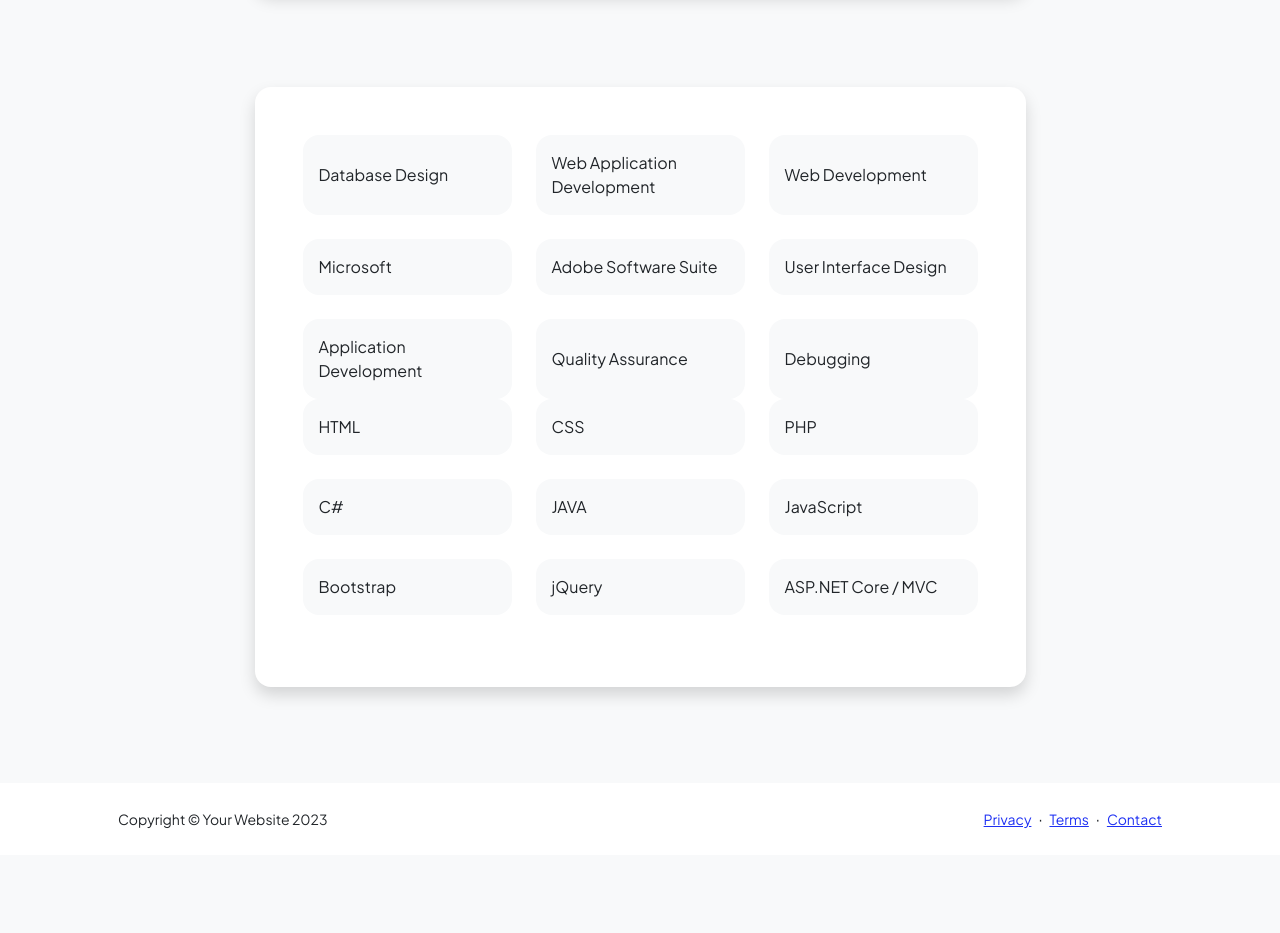
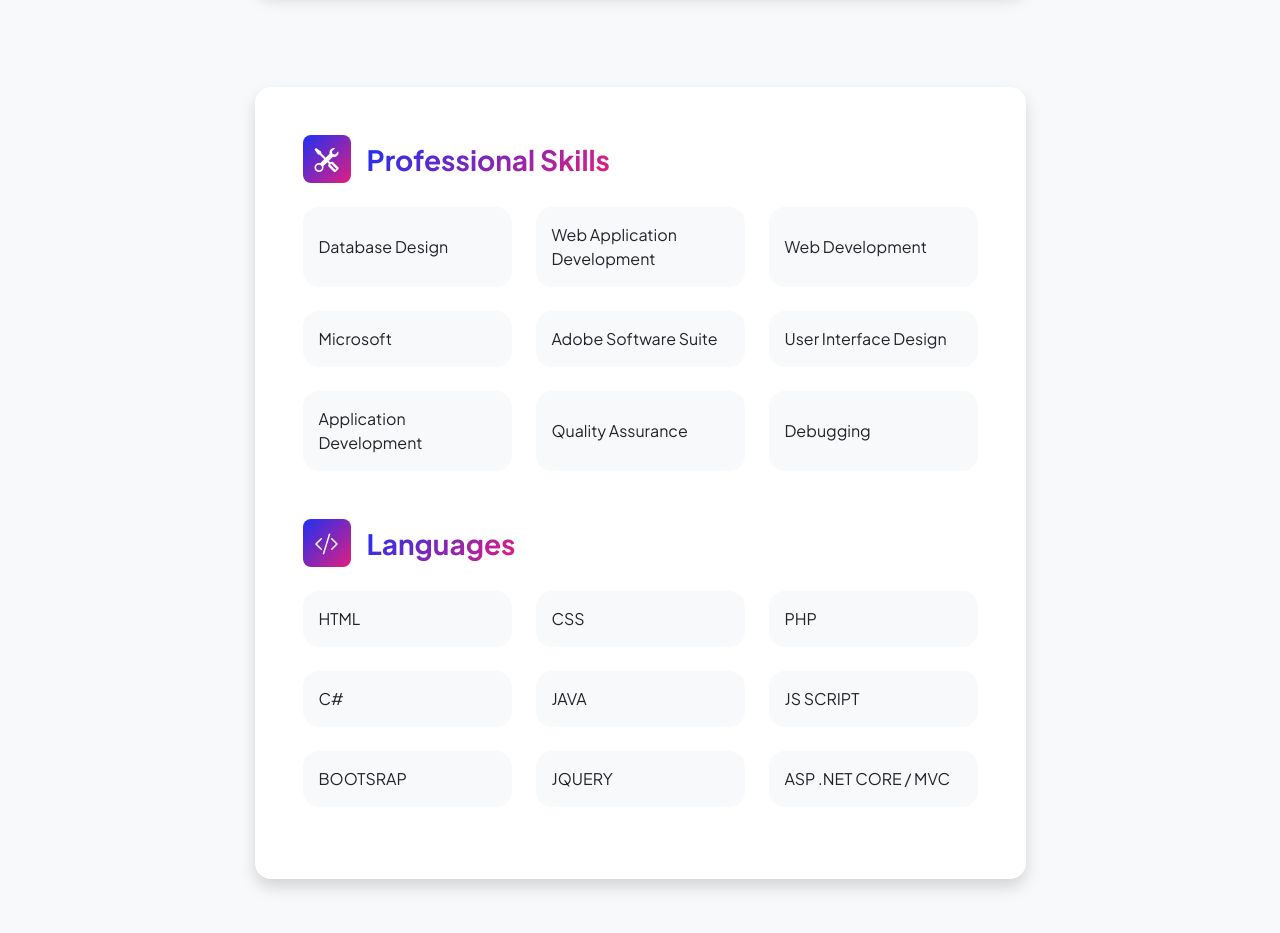
Before and after one commit to EscaleraJandel123/MyPortfolio.github.io, a plain HTML site: page resume.html in a window 1280 px wide. Shown: the part 2460-3393 px from the top of the page. Before the commit the page ends 3315 px from the top, so only its background shows below. Drawn offline with nearby package versions, Linux system fonts and the light colour scheme.

Commit message:
Update resume.html

```diff
--- a/resume.html
+++ b/resume.html
@@ -222,72 +222,48 @@
                             <div class="card shadow border-0 rounded-4 mb-5">
                                 <div class="card-body p-5">
                                     <!-- Professional skills list-->
-                                    <div class="row row-cols-1 row-cols-md-3 mb-4">
-                                        <div class="col mb-4 mb-md-0">
-                                            <div class="d-flex align-items-center bg-light rounded-4 p-3 h-100">Database Design</div>
+                                    <div class="mb-5">
+                                        <div class="d-flex align-items-center mb-4">
+                                            <div class="feature bg-primary bg-gradient-primary-to-secondary text-white rounded-3 me-3"><i class="bi bi-tools"></i></div>
+                                            <h3 class="fw-bolder mb-0"><span class="text-gradient d-inline">Professional Skills</span></h3>
                                         </div>
-                                        <div class="col mb-4 mb-md-0">
-                                            <div class="d-flex align-items-center bg-light rounded-4 p-3 h-100">Web Application Development</div>
+                                        <div class="row row-cols-1 row-cols-md-3 mb-4">
+                                            <div class="col mb-4 mb-md-0"><div class="d-flex align-items-center bg-light rounded-4 p-3 h-100">Database Design</div></div>
+                                            <div class="col mb-4 mb-md-0"><div class="d-flex align-items-center bg-light rounded-4 p-3 h-100">Web Application Development</div></div>
+                                            <div class="col"><div class="d-flex align-items-center bg-light rounded-4 p-3 h-100">Web Development</div></div>
                                         </div>
-                                        <div class="col">
-                                            <div class="d-flex align-items-center bg-light rounded-4 p-3 h-100">Web Development</div>
+                                        <div class="row row-cols-1 row-cols-md-3">
+                                            <div class="col mb-4 mb-md-0"><div class="d-flex align-items-center bg-light rounded-4 p-3 h-100">Microsoft</div></div>
+                                            <div class="col mb-4 mb-md-0"><div class="d-flex align-items-center bg-light rounded-4 p-3 h-100">Adobe Software Suite</div></div>
+                                            <div class="col"><div class="d-flex align-items-center bg-light rounded-4 p-3 h-100">User Interface Design</div></div>
+                                        </div>
+                                        <br>
+                                        <div class="row row-cols-1 row-cols-md-3">
+                                            <div class="col mb-4 mb-md-0"><div class="d-flex align-items-center bg-light rounded-4 p-3 h-100">Application Development</div></div>
+                                            <div class="col mb-4 mb-md-0"><div class="d-flex align-items-center bg-light rounded-4 p-3 h-100">Quality Assurance</div></div>
+                                            <div class="col"><div class="d-flex align-items-center bg-light rounded-4 p-3 h-100">Debugging</div></div>
                                         </div>
                                     </div>
-                                    <div class="row row-cols-1 row-cols-md-3 mb-4">
-                                        <div class="col mb-4 mb-md-0">
-                                            <div class="d-flex align-items-center bg-light rounded-4 p-3 h-100">Microsoft</div>
+                                    <!-- Languages list-->
+                                    <div class="mb-0">
+                                        <div class="d-flex align-items-center mb-4">
+                                            <div class="feature bg-primary bg-gradient-primary-to-secondary text-white rounded-3 me-3"><i class="bi bi-code-slash"></i></div>
+                                            <h3 class="fw-bolder mb-0"><span class="text-gradient d-inline">Languages</span></h3>
                                         </div>
-                                        <div class="col mb-4 mb-md-0">
-                                            <div class="d-flex align-items-center bg-light rounded-4 p-3 h-100">Adobe Software Suite</div>
+                                        <div class="row row-cols-1 row-cols-md-3 mb-4">
+                                            <div class="col mb-4 mb-md-0"><div class="d-flex align-items-center bg-light rounded-4 p-3 h-100">HTML</div></div>
+                                            <div class="col mb-4 mb-md-0"><div class="d-flex align-items-center bg-light rounded-4 p-3 h-100">CSS</div></div>
+                                            <div class="col"><div class="d-flex align-items-center bg-light rounded-4 p-3 h-100">PHP</div></div>
                                         </div>
-                                        <div class="col">
-                                            <div class="d-flex align-items-center bg-light rounded-4 p-3 h-100">User Interface Design</div>
+                                        <div class="row row-cols-1 row-cols-md-3 mb-4">
+                                            <div class="col mb-4 mb-md-0"><div class="d-flex align-items-center bg-light rounded-4 p-3 h-100">C#</div></div>
+                                            <div class="col mb-4 mb-md-0"><div class="d-flex align-items-center bg-light rounded-4 p-3 h-100">JAVA</div></div>
+                                            <div class="col"><div class="d-flex align-items-center bg-light rounded-4 p-3 h-100">JS SCRIPT</div></div>
                                         </div>
-                                    </div>
-                                    <div class="row row-cols-1 row-cols-md-3">
-                                        <div class="col mb-4 mb-md-0">
-                                            <div class="d-flex align-items-center bg-light rounded-4 p-3 h-100">Application Development</div>
-                                        </div>
-                                        <div class="col mb-4 mb-md-0">
-                                            <div class="d-flex align-items-center bg-light rounded-4 p-3 h-100">Quality Assurance</div>
-                                        </div>
-                                        <div class="col">
-                                            <div class="d-flex align-items-center bg-light rounded-4 p-3 h-100">Debugging</div>
-                                        </div>
-                                    </div>
-
-                                    <!-- Languages list-->
-                                    <div class="row row-cols-1 row-cols-md-3 mb-4">
-                                        <div class="col mb-4 mb-md-0">
-                                            <div class="d-flex align-items-center bg-light rounded-4 p-3 h-100">HTML</div>
-                                        </div>
-                                        <div class="col mb-4 mb-md-0">
-                                            <div class="d-flex align-items-center bg-light rounded-4 p-3 h-100">CSS</div>
-                                        </div>
-                                        <div class="col">
-                                            <div class="d-flex align-items-center bg-light rounded-4 p-3 h-100">PHP</div>
-                                        </div>
-                                    </div>
-                                    <div class="row row-cols-1 row-cols-md-3 mb-4">
-                                        <div class="col mb-4 mb-md-0">
-                                            <div class="d-flex align-items-center bg-light rounded-4 p-3 h-100">C#</div>
-                                        </div>
-                                        <div class="col mb-4 mb-md-0">
-                                            <div class="d-flex align-items-center bg-light rounded-4 p-3 h-100">JAVA</div>
-                                        </div>
-                                        <div class="col">
-                                            <div class="d-flex align-items-center bg-light rounded-4 p-3 h-100">JavaScript</div>
-                                        </div>
-                                    </div>
-                                    <div class="row row-cols-1 row-cols-md-3 mb-4">
-                                        <div class="col mb-4 mb-md-0">
-                                            <div class="d-flex align-items-center bg-light rounded-4 p-3 h-100">Bootstrap</div>
-                                        </div>
-                                        <div class="col mb-4 mb-md-0">
-                                            <div class="d-flex align-items-center bg-light rounded-4 p-3 h-100">jQuery</div>
-                                        </div>
-                                        <div class="col">
-                                            <div class="d-flex align-items-center bg-light rounded-4 p-3 h-100">ASP.NET Core / MVC</div>
+                                        <div class="row row-cols-1 row-cols-md-3 mb-4">
+                                            <div class="col mb-4 mb-md-0"><div class="d-flex align-items-center bg-light rounded-4 p-3 h-100">BOOTSRAP</div></div>
+                                            <div class="col mb-4 mb-md-0"><div class="d-flex align-items-center bg-light rounded-4 p-3 h-100">JQUERY</div></div>
+                                            <div class="col"><div class="d-flex align-items-center bg-light rounded-4 p-3 h-100">ASP .NET CORE / MVC</div></div>
                                         </div>
                                     </div>
                                 </div>
```
